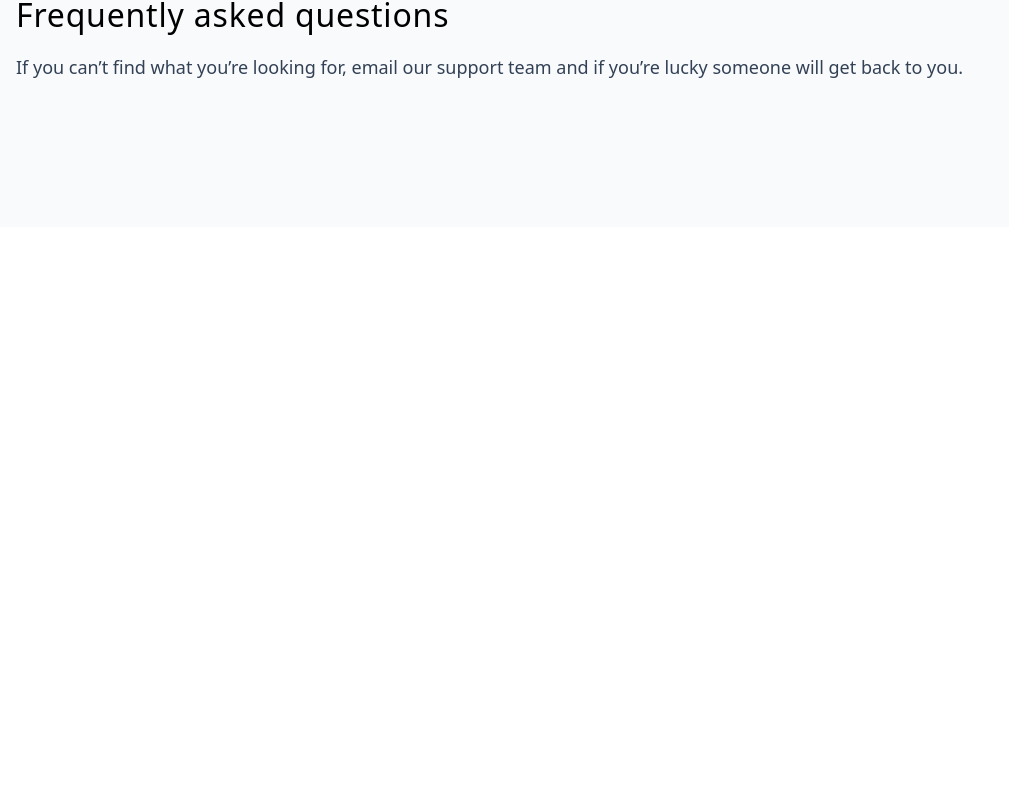
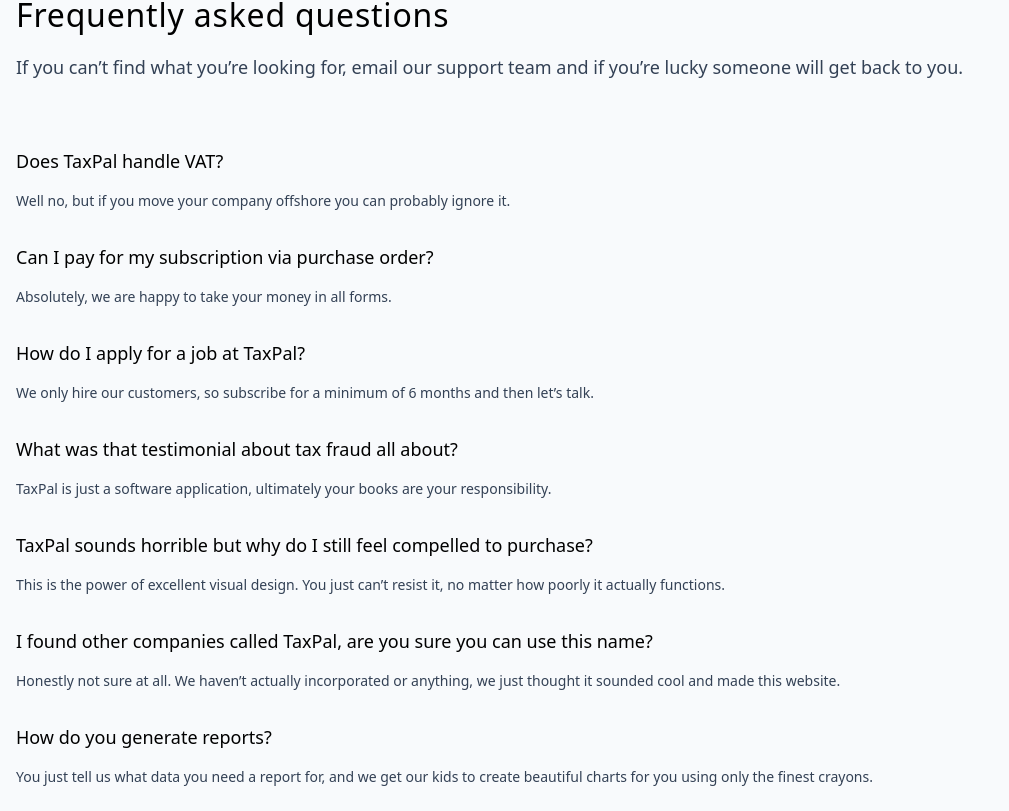
Before and after one commit to amine-omari/Taxpal-clone, a Next.js app: page / in a window 1280 px wide. Shown: the part 9209-10020 px from the top of the page, without its empty margins (0-1009 px from the left). Before the commit the page ends 9436 px from the top, so only its background shows below. Built offline with nearby package versions, Linux system fonts and the light colour scheme.

Commit message:
fix: style in FaqSection component

```diff
--- a/components/FaqSection.jsx
+++ b/components/FaqSection.jsx
@@ -11,8 +11,31 @@ const FaqSection = () => {
       bgLightGray={true}
       padding="py-20"
     >
-      <div className="mt-16">
-        <QuestionsContainer />
+      <div className="mt-16 space-y-8">
+        <QuestionsContainer
+          firstQuestion="Does TaxPal handle VAT?"
+          firstAnswer="Well no, but if you move your company offshore you can probably ignore it."
+          secondQuestion="Can I pay for my subscription via purchase order?"
+          secondAnswer="Absolutely, we are happy to take your money in all forms."
+          thirdQuestion="How do I apply for a job at TaxPal?"
+          thirdAnswer="We only hire our customers, so subscribe for a minimum of 6 months and then let’s talk."
+        />
+        <QuestionsContainer
+          firstQuestion="What was that testimonial about tax fraud all about?"
+          firstAnswer="TaxPal is just a software application, ultimately your books are your responsibility."
+          secondQuestion="TaxPal sounds horrible but why do I still feel compelled to purchase?"
+          secondAnswer="This is the power of excellent visual design. You just can’t resist it, no matter how poorly it actually functions."
+          thirdQuestion="I found other companies called TaxPal, are you sure you can use this name?"
+          thirdAnswer="Honestly not sure at all. We haven’t actually incorporated or anything, we just thought it sounded cool and made this website."
+        />
+        <QuestionsContainer
+          firstQuestion="How do you generate reports?"
+          firstAnswer="You just tell us what data you need a report for, and we get our kids to create beautiful charts for you using only the finest crayons."
+          secondQuestion="Can we expect more inventory features?"
+          secondAnswer="In life it’s really better to never expect anything at all."
+          thirdQuestion="I lost my password, how do I get into my account?"
+          thirdAnswer="Send us an email and we will send you a copy of our latest password spreadsheet so you can find your information."
+        />
       </div>
     </Container>
   );
```
